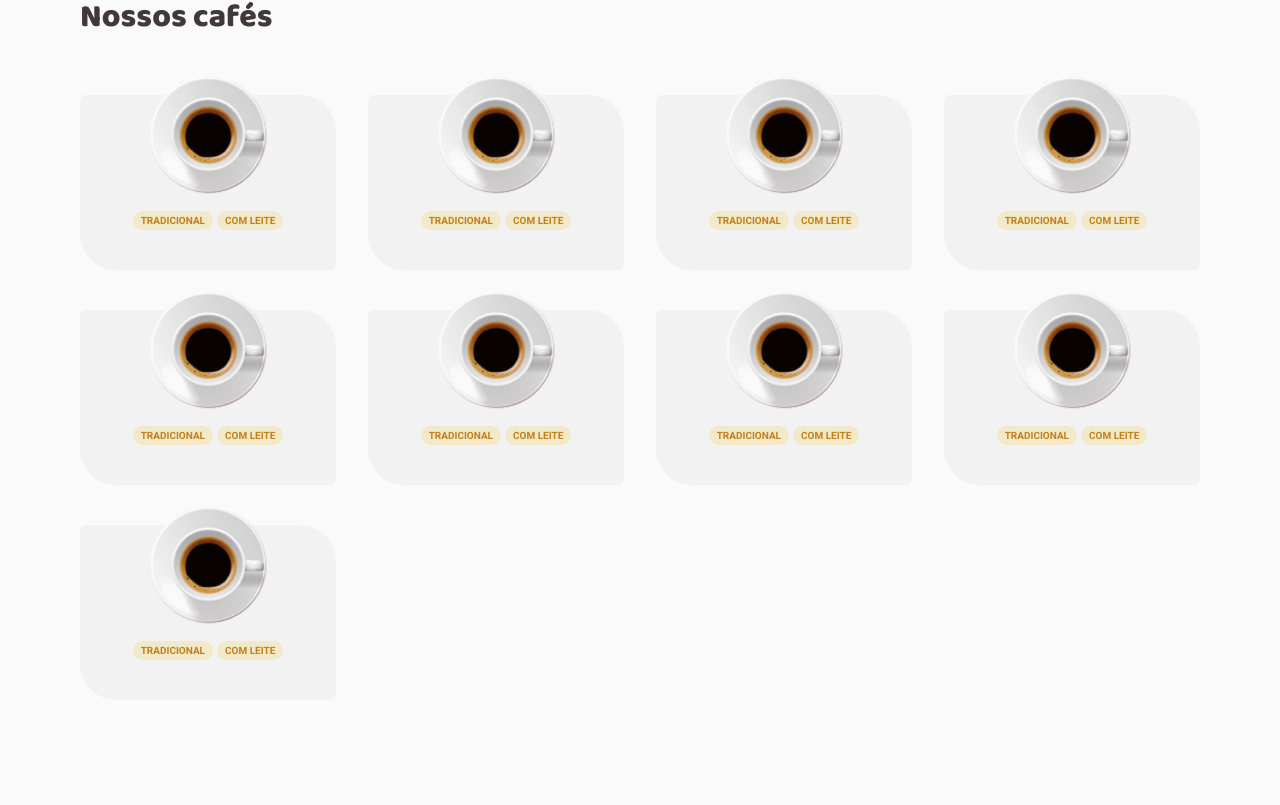
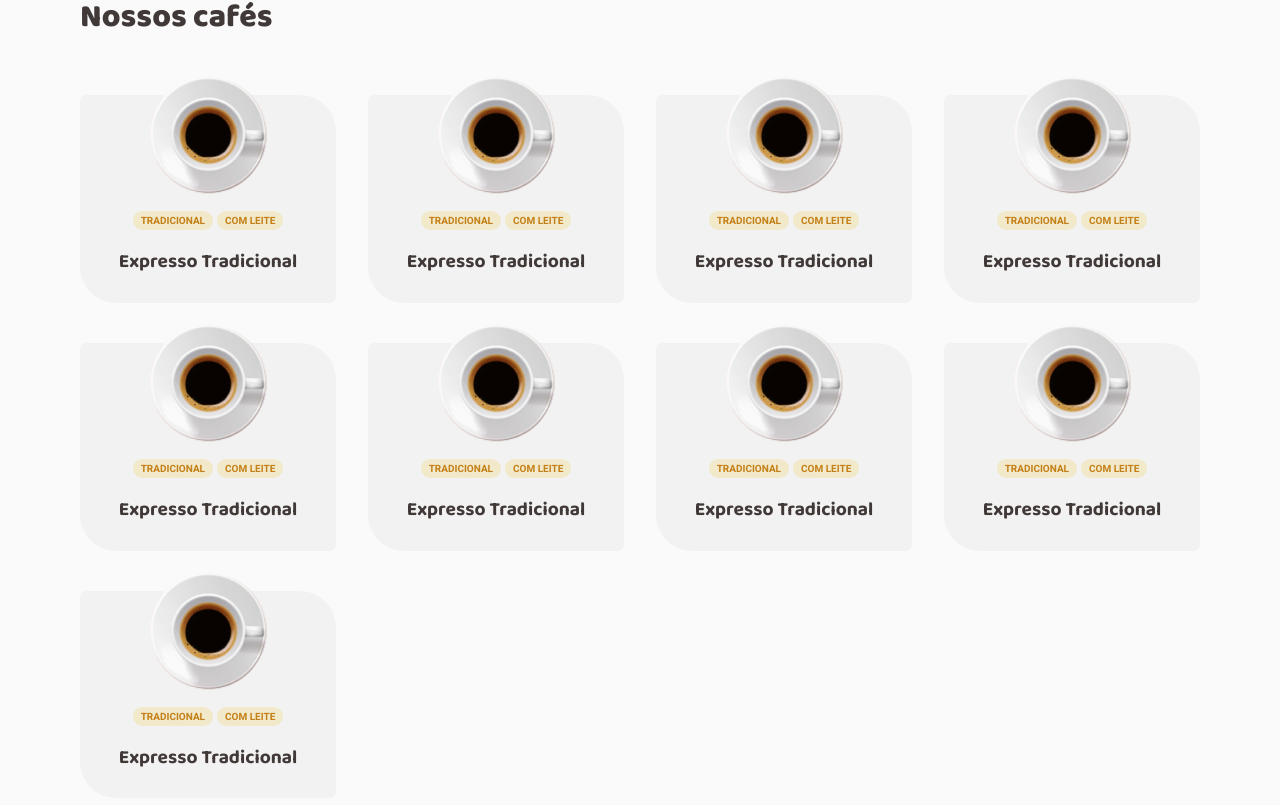
Before and after one commit to BrunnoCode/coffee-delivery-challenge, a React (Vite) app: page / in a window 1280 px wide. Shown: the part 683-1488 px from the top of the page. Built offline with nearby package versions, Linux system fonts and the light colour scheme.

Commit message:
Update the name of each coffe

```diff
--- a/src/pages/Home/components/CoffesCards/index.tsx
+++ b/src/pages/Home/components/CoffesCards/index.tsx
@@ -1,5 +1,5 @@
-import { CoffeeCardsContainer, Tags } from "./styles";
-import coffe0 from '../../../../assets/Coffee.png'
+import { CoffeeCardsContainer, Name, Tags } from "./styles";
+import coffe0 from "../../../../assets/Coffee.png";
 export function CoffeeCard() {
   return (
     <CoffeeCardsContainer>
@@ -9,6 +9,8 @@ export function CoffeeCard() {
         <span>Tradicional</span>
         <span>Com leite</span>
       </Tags>
+
+      <Name>Expresso Tradicional</Name>
     </CoffeeCardsContainer>
-  )
+  );
 }
--- a/src/pages/Home/components/CoffesCards/styles.ts
+++ b/src/pages/Home/components/CoffesCards/styles.ts
@@ -1,4 +1,5 @@
 import styled from "styled-components";
+import { TitleText } from "../../../../components/Typography";
 
 export const CoffeeCardsContainer = styled.div`
   width: 100%;
@@ -28,12 +29,19 @@ export const Tags = styled.div`
   flex-wrap: wrap;
 
   span {
-    background: ${({theme}) => theme.colors["brand-yellow-light"]};
-    color: ${({theme}) => theme.colors["brand-yellow-dark"]};
-    font-size: ${({theme}) => theme.textSizes["components-tag"]};
+    background: ${({ theme }) => theme.colors["brand-yellow-light"]};
+    color: ${({ theme }) => theme.colors["brand-yellow-dark"]};
+    font-size: ${({ theme }) => theme.textSizes["components-tag"]};
     text-transform: uppercase;
     padding: 0.25rem 0.5rem;
     border-radius: 999px;
     font-weight: 700;
   }
-`
+`;
+export const Name = styled(TitleText).attrs({
+  size: "s",
+  color: "subtitle",
+  weight: 700,
+})`
+  margin-bottom: 0.5rem;
+`;
```
